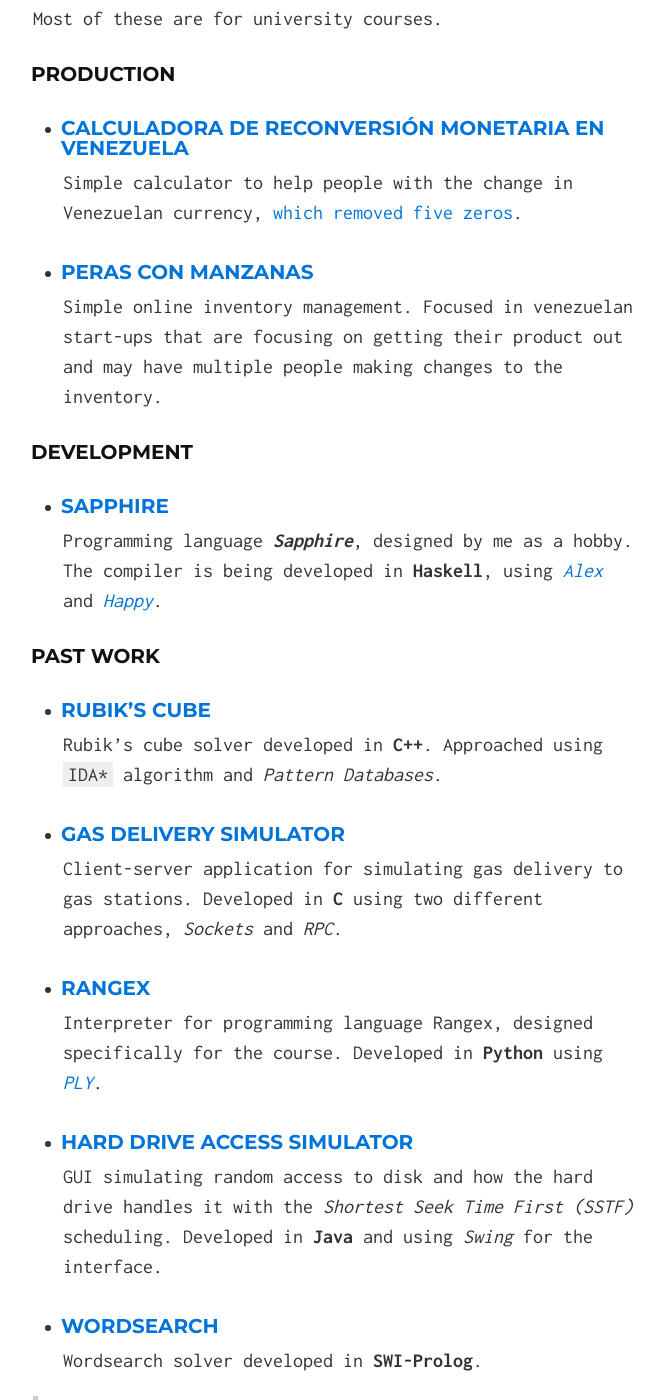
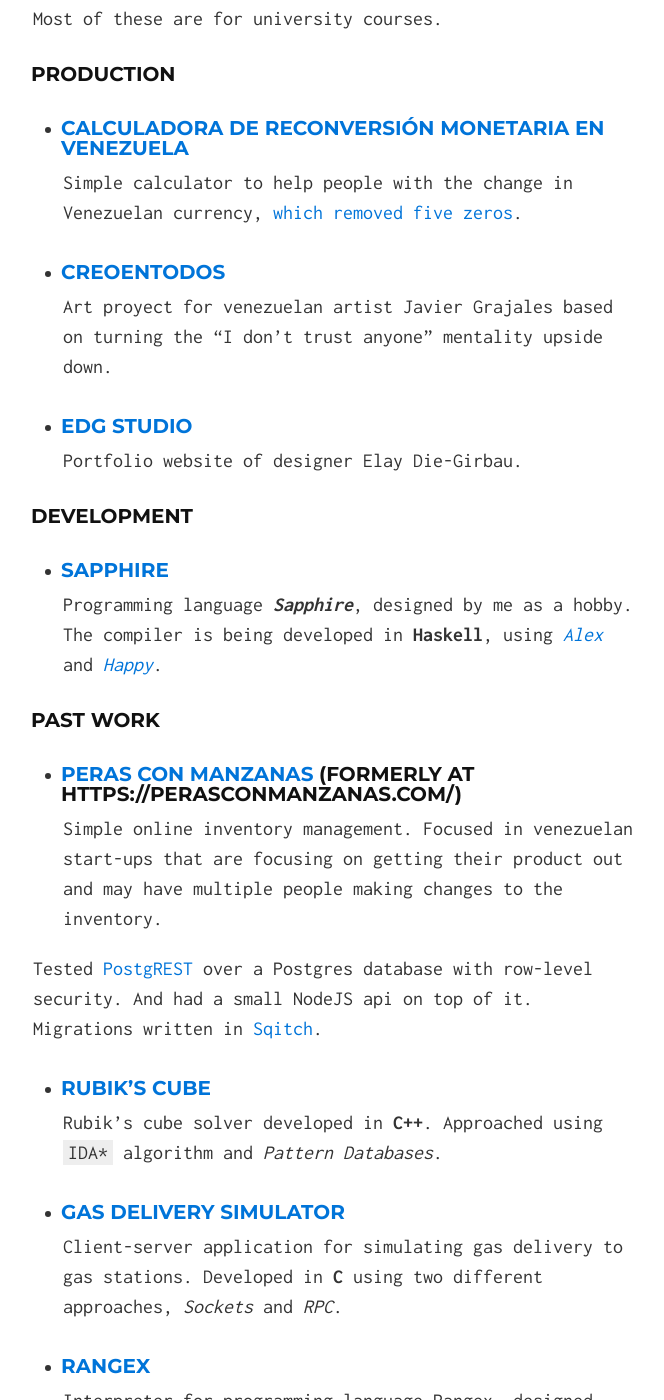
Before and after one commit to chamini2/chamini2.github.io, a Jekyll site: the page built from index.html, in a window 1280 px wide and 1400 px high, scrolled down 516 px. Shown: the whole window, without its empty margins (307-971 px from the left). Built offline with Jekyll 4.4.1, drawn with Linux system fonts in a browser that asks for light colours; Markdown is read by kramdown in place of the engine named in the settings.

Commit message:
Add some front-end work, moved perasconmanzanas to past work

```diff
--- a/_includes/index.md
+++ b/_includes/index.md
@@ -14,9 +14,11 @@ Most of these are for university courses.
 Simple calculator to help people with the change in Venezuelan currency,
 [which removed five zeros](https://en.wikipedia.org/wiki/Venezuelan_bol%C3%ADvar#Bol%C3%ADvar_soberano).
 
-* #### [Peras con Manzanas](https://perasconmanzanas.com/)
-Simple online inventory management. Focused in venezuelan start-ups that are focusing on getting
-their product out and may have multiple people making changes to the inventory.
+* #### [CREOENTODOS](https://github.com/chamini2/creoentodos)
+Art proyect for venezuelan artist Javier Grajales based on turning the "I don't trust anyone" mentality upside down.
+
+* #### [EDG Studio](https://edg-studio.com/)
+Portfolio website of designer Elay Die-Girbau.
 
 ### Development
 
@@ -25,6 +27,13 @@ Programming language ***Sapphire***, designed by me as a hobby.
 The compiler is being developed in **Haskell**, using *[Alex](https://github.com/simonmar/alex)* and *[Happy](https://github.com/simonmar/happy)*.
 
 ### Past work
+
+* #### [Peras con Manzanas](https://github.com/chamini2/perasconmanzanas) (Formerly at https://perasconmanzanas.com/)
+Simple online inventory management. Focused in venezuelan start-ups that are focusing on getting
+their product out and may have multiple people making changes to the inventory.
+
+Tested [PostgREST](https://postgrest.org/) over a Postgres database with row-level security.
+And had a small NodeJS api on top of it. Migrations written in [Sqitch](https://sqitch.org).
 
 * #### [Rubik's Cube](https://github.com/chamini2/rubiks_cube)
 Rubik's cube solver developed in **C++**.
```
